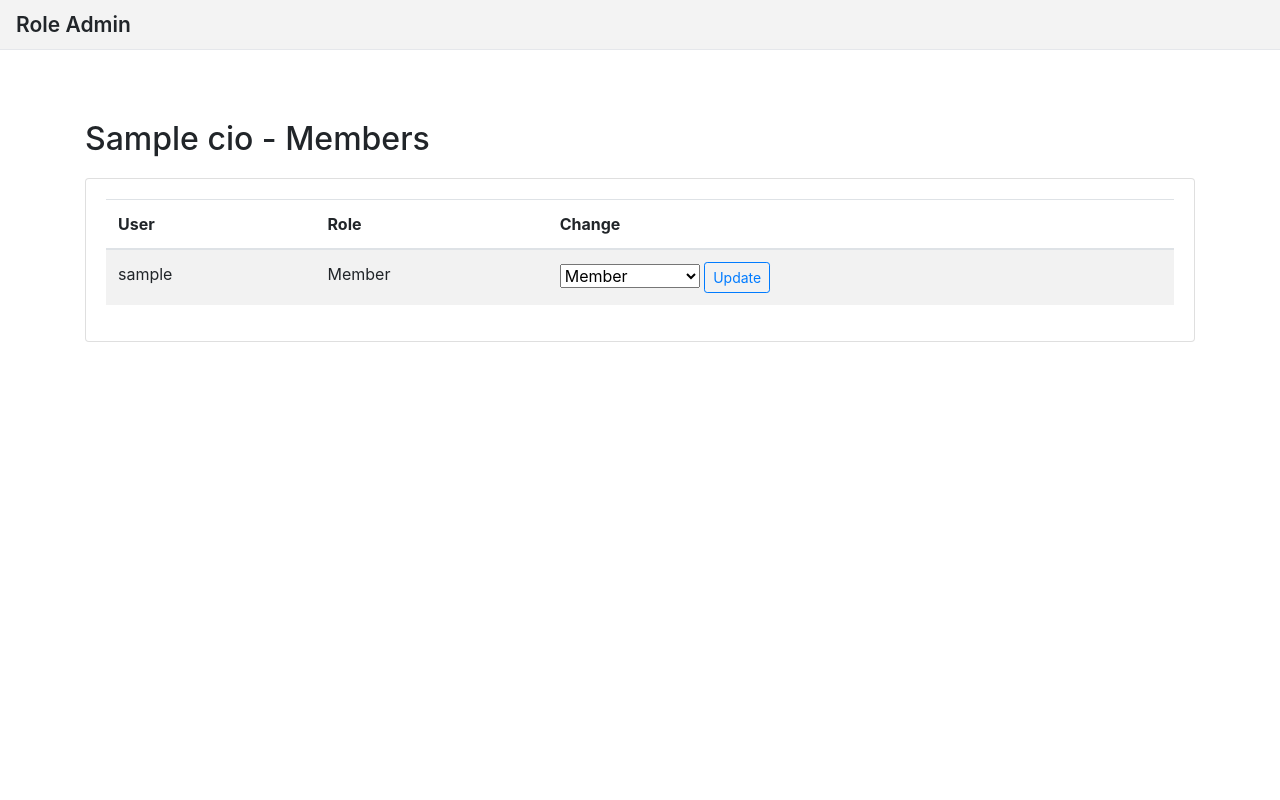
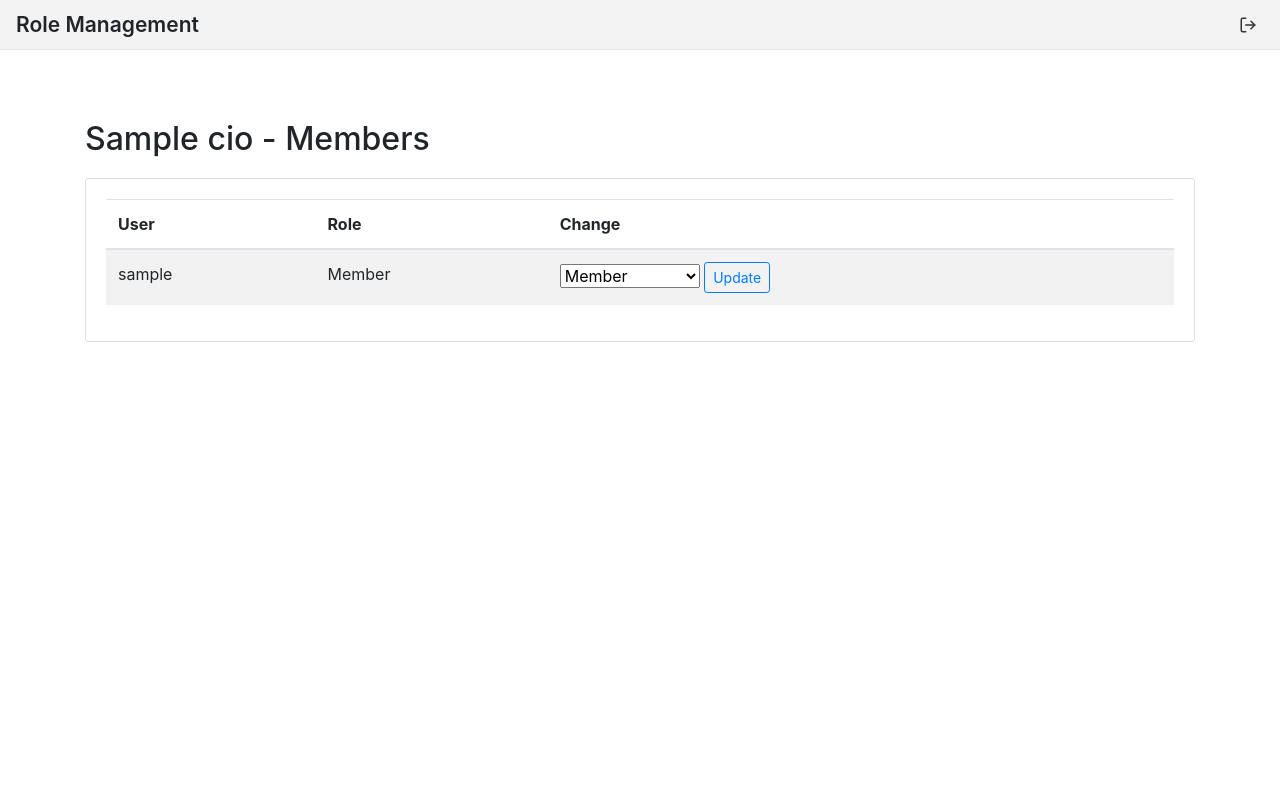
Before and after one commit to longknguyen/clubstrate, a Django app: page /users/role-admin/cio/1/ in a window 1280 px wide. Run offline with Django 4.2, Linux system fonts and the light colour scheme; a user stored in the database is signed in; tables that the repository leaves empty hold one stand-in row (values such as "Sample post"); some libraries are stand-ins or nearby versions.

Commit message:
Fixed role-admin base html with logout

```diff
--- a/templates/base_role_admin.html
+++ b/templates/base_role_admin.html
@@ -1,52 +1,47 @@
 {% load static %}
 <!DOCTYPE html>
-<html lang="en-GB">
+<html lang="en">
 <head>
-    <meta charset="utf-8">
-    <meta name="viewport" content="width=device-width, initial-scale=1">
+    <meta charset="UTF-8">
+    <meta name="viewport" content="width=device-width, initial-scale=1.0">
 
     <link rel="stylesheet"
           href="https://maxcdn.bootstrapcdn.com/bootstrap/4.0.0/css/bootstrap.min.css">
 
     <link rel="stylesheet" href="{% static 'users/main.css' %}">
+
     <script src="https://unpkg.com/lucide@latest"></script>
 
     <title>Role Admin</title>
 </head>
-
 <body>
 
-<div class="app-layout role-admin-layout">
+<div class="app-layout">
 
     <div class="top-bar">
 
         <div class="top-left">
-            <h1 class="page-title">
-                {% block page_title %}Role Admin{% endblock %}
-            </h1>
+            <h1 class="page-title">Role Management</h1>
         </div>
 
-        <div class="top-center">
-            {% block top_center %}{% endblock %}
-        </div>
-
-        <div class="top-nav-actions">
-            <!-- Empty on purpose -->
-        </div>
-
-        <div class="top-right">
-            {% block top_right %}{% endblock %}
+        <div class="top-nav-actions ml-auto">
+            <form method="POST" action="{% url 'logout' %}" class="ml-auto">
+                {% csrf_token %}
+                <button type="submit" class="nav-btn tooltip-bottom" data-tooltip="Logout"
+                        style="border:none; background:none;">
+                    <i data-lucide="log-out"></i>
+                </button>
+            </form>
         </div>
 
     </div>
 
     <div class="main-container">
-
-        <main class="content-panel role-admin-content">
+        <main class="content-panel" style="width:100%;">
             {% block content %}{% endblock %}
         </main>
+    </div>
 
-    </div>
 </div>
 
 <script>
```
